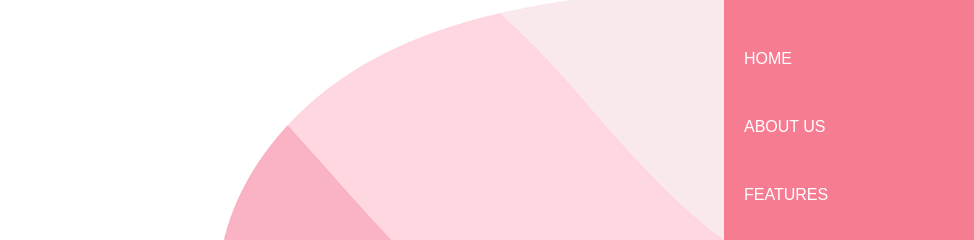
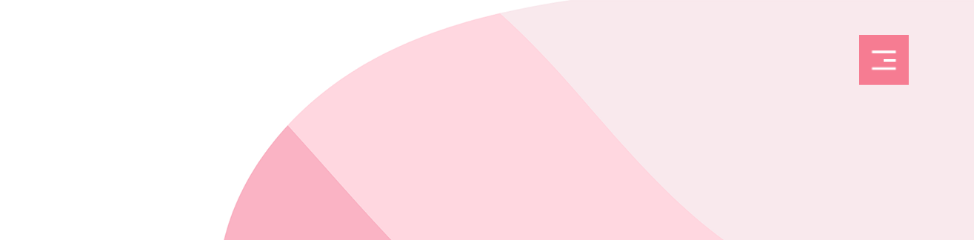
Before and after one commit to rashima200/Xypoweb, a plain HTML site: page index.html in a window 1280 px wide. Shown: the top 240 px of the page, 306-1280 px from the left. Drawn offline with Linux system fonts and the light colour scheme.

Commit message:
feat:side script  is added

```diff
--- a/index.html
+++ b/index.html
@@ -37,6 +37,24 @@
         <li><a href="#">CONTACT</a></li>
     </ul>
   </nav>
+<img src="images/menu.png" id="menuBtn">
+
+<script>
+    var menuBtn = document.getElementById("menuBtn");
+    var sideNav = document.getElementById("sideNav");
+
+    // Initially, set the sideNav position to hidden
+    sideNav.style.right = "-250px";
+
+    // Add a click event listener to toggle the sideNav
+    menuBtn.onclick = function() {
+        if (sideNav.style.right === "0px") {
+            sideNav.style.right = "-250px"; // Close the menu
+        } else {
+            sideNav.style.right = "0px"; // Open the menu
+        }
+    };
+</script>
 
 </body>
 </html>
--- a/style.css
+++ b/style.css
@@ -75,7 +75,7 @@ p{
     width: 250px;
     height: 100vh;
     position: fixed;
-    right: 0;
+    right: -250px;
     top: 0;
     background: #f67c92;
     z-index: 2;
@@ -89,3 +89,12 @@ nav ul li a {
     text-decoration: none;
     color: #fff;
 }
+#menuBtn{
+    width: 50px;
+    position: fixed;
+    right: 65px;
+    top: 35px;
+    z-index: 2;
+    cursor: pointer;
+
+}
```
